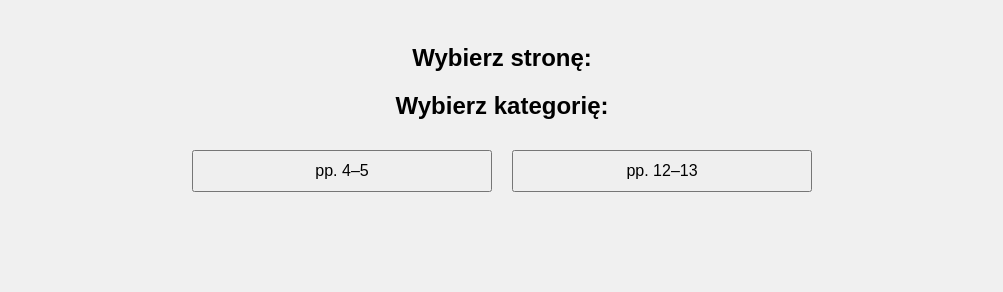
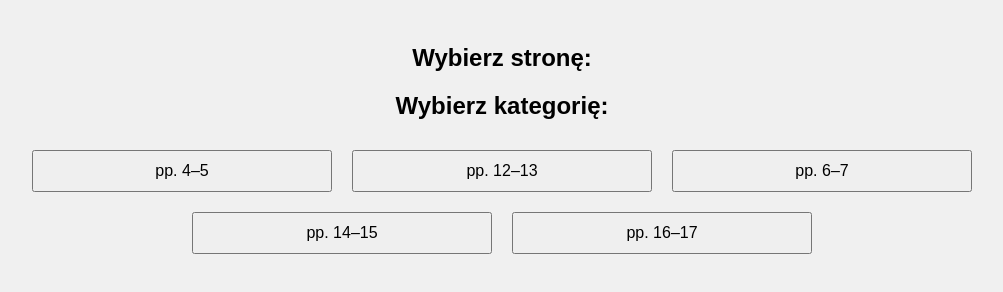
Before and after one commit to Kamilll568/apkadonauki, a plain HTML site: page index.html in a window 1280 px wide. Shown: the whole page, without its empty margins (138-1141 px from the left). Drawn offline with Linux system fonts and the light colour scheme.

Commit message:
Update index.html

```diff
--- a/index.html
+++ b/index.html
@@ -159,6 +159,83 @@
         ["read", "czytać"],
         ["review", "recenzja"],
         ["critic", "krytyk"]
+      ],
+      "pp. 6–7": [
+        ["actor", "aktor"],
+        ["artist", "artysta"],
+        ["audition", "przesłuchanie"],
+        ["band", "zespół muzyczny"],
+        ["book", "książka"],
+        ["camera", "kamera"],
+        ["celebrity", "celebryta"],
+        ["character", "postać"],
+        ["clothes", "ubrania"],
+        ["concert", "koncert"],
+        ["dancer", "tancerz"],
+        ["director", "reżyser"],
+        ["entertainment", "rozrywka"],
+        ["film star", "gwiazda filmowa"],
+        ["gallery", "galeria sztuki"],
+        ["gig", "występ"],
+        ["guitarist", "gitarzysta"],
+        ["interview", "wywiad"],
+        ["live performance", "występ na żywo"],
+        ["make-up", "makijaż"],
+        ["musician", "muzyk"],
+        ["orchestra", "orkiestra"],
+        ["paint", "malować"],
+        ["painting", "obraz"],
+        ["performance", "występ"],
+        ["piano", "fortepian"],
+        ["radio", "radio"],
+        ["show", "program"],
+        ["singer", "wokalista"],
+        ["stage", "scena"],
+        ["studio", "studio"],
+        ["theater", "teatr"],
+        ["track", "utwór"],
+        ["video clip", "teledysk"]
+      ],
+      "pp. 14–15": [
+        ["adventure", "przygoda"],
+        ["ballet", "balet"],
+        ["comedy", "komedia"],
+        ["drama", "dramat"],
+        ["fame", "sława"],
+        ["fantasy", "fantasy"],
+        ["horror", "horror"],
+        ["musical", "musical"],
+        ["romance", "romans"],
+        ["show", "show"],
+        ["thriller", "thriller"],
+        ["tragedy", "tragedia"],
+        ["western", "western"],
+        ["audience", "publiczność"],
+        ["director", "reżyser"],
+        ["film", "film"],
+        ["film industry", "przemysł filmowy"],
+        ["viewer", "widz"],
+        ["watch", "oglądać"],
+        ["comedy", "komedia"],
+        ["action", "akcja"]
+      ],
+      "pp. 16–17": [
+        ["agreement", "umowa"],
+        ["applicant", "aplikant"],
+        ["apply", "ubiegać się o"],
+        ["candidate", "kandydat"],
+        ["CV", "CV"],
+        ["education", "edukacja"],
+        ["employer", "pracodawca"],
+        ["employee", "pracownik"],
+        ["interview", "rozmowa kwalifikacyjna"],
+        ["job", "praca"],
+        ["job offer", "oferta pracy"],
+        ["job application", "podanie o pracę"],
+        ["profession", "zawód"],
+        ["qualifications", "kwalifikacje"],
+        ["salary", "pensja"],
+        ["work experience", "doświadczenie zawodowe"]
       ]
     };
 
@@ -200,13 +277,10 @@
         }
       }
 
-      // Wyświetlanie tylko pierwszych liter słów
-      const firstLetterOptions = options.map(option => option[0] + '.');
-
-      shuffle(firstLetterOptions);
+      shuffle(options);
 
       document.getElementById("answers").innerHTML = '';
-      firstLetterOptions.forEach(opt => {
+      options.forEach(opt => {
         const btn = document.createElement("button");
         btn.className = "answer-button";
         btn.textContent = opt;
@@ -227,9 +301,7 @@
 
     function checkAnswer(selectedAnswer) {
       const currentQuestion = currentSet[currentIndex - 1];
-      const correctAnswerFirstLetter = currentQuestion[1][0] + '.';
-
-      if (selectedAnswer === correctAnswerFirstLetter) {
+      if (selectedAnswer === currentQuestion[1]) {
         score++;
         document.getElementById("result").textContent = "Dobra odpowiedź!";
       } else {
```
